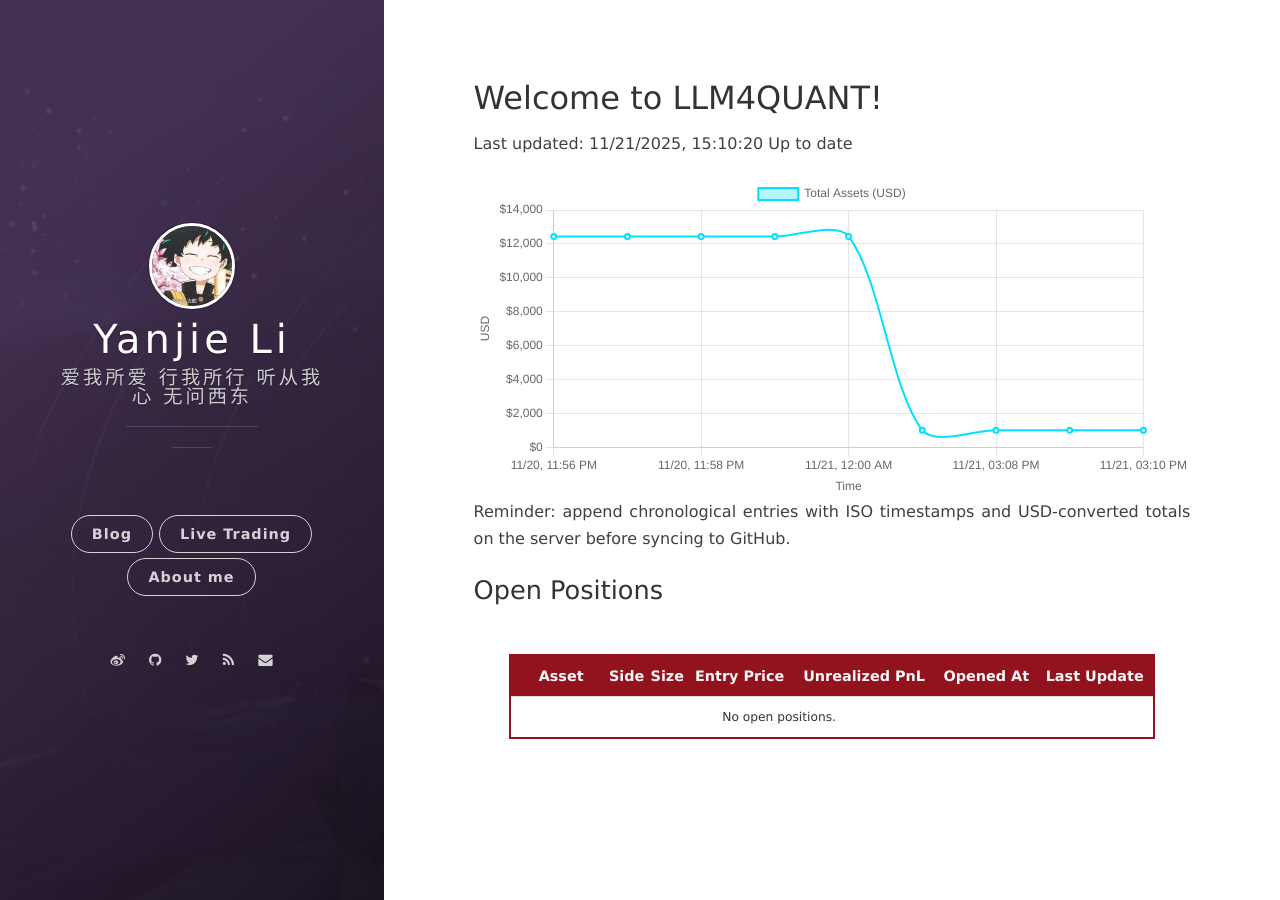
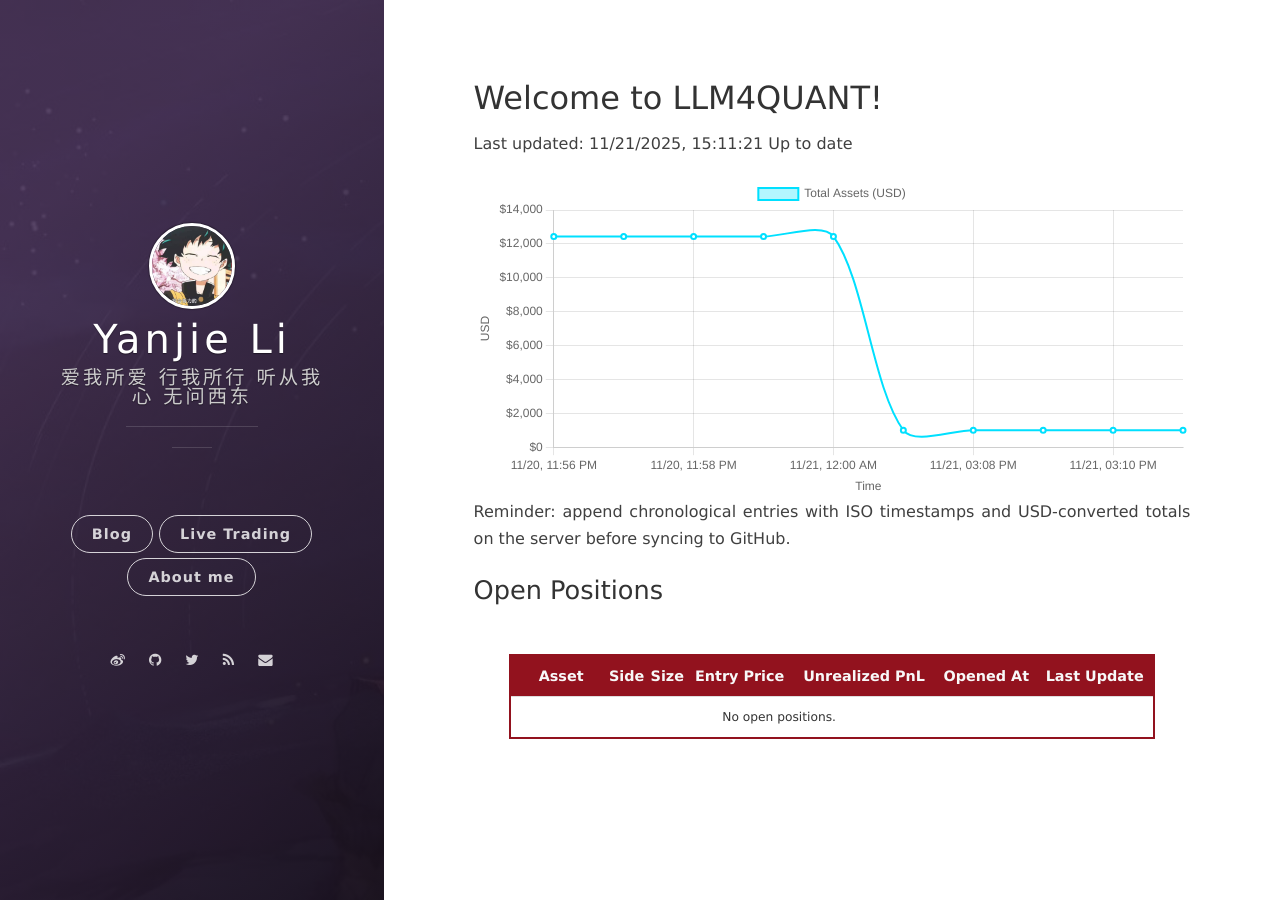
Before and after one commit to leeyegy/leeyegy.github.io, a Jekyll site: the page built from live-trading.html, in a window 1280 px wide. Built offline with Jekyll 4.4.1, drawn with Linux system fonts in a browser that asks for light colours; nearby versions of some CDN libraries; some of the changed lines change nothing that is shown.

Commit message:
AccountMonitor: update balance history 2025-11-21T15:11:21Z

```diff
--- a/assets/data/binance/balance-history.json
+++ b/assets/data/binance/balance-history.json
@@ -1,5 +1,5 @@
 {
-  "generatedAt": "2025-11-21T15:10:20Z",
+  "generatedAt": "2025-11-21T15:11:21Z",
   "asset": "total_usd_value",
   "history": [
     {
@@ -37,6 +37,10 @@
     {
       "timestamp": "2025-11-21T15:10:20Z",
       "totalUsd": 1002.16734911
+    },
+    {
+      "timestamp": "2025-11-21T15:11:21Z",
+      "totalUsd": 1002.16734911
     }
   ]
 }
```
